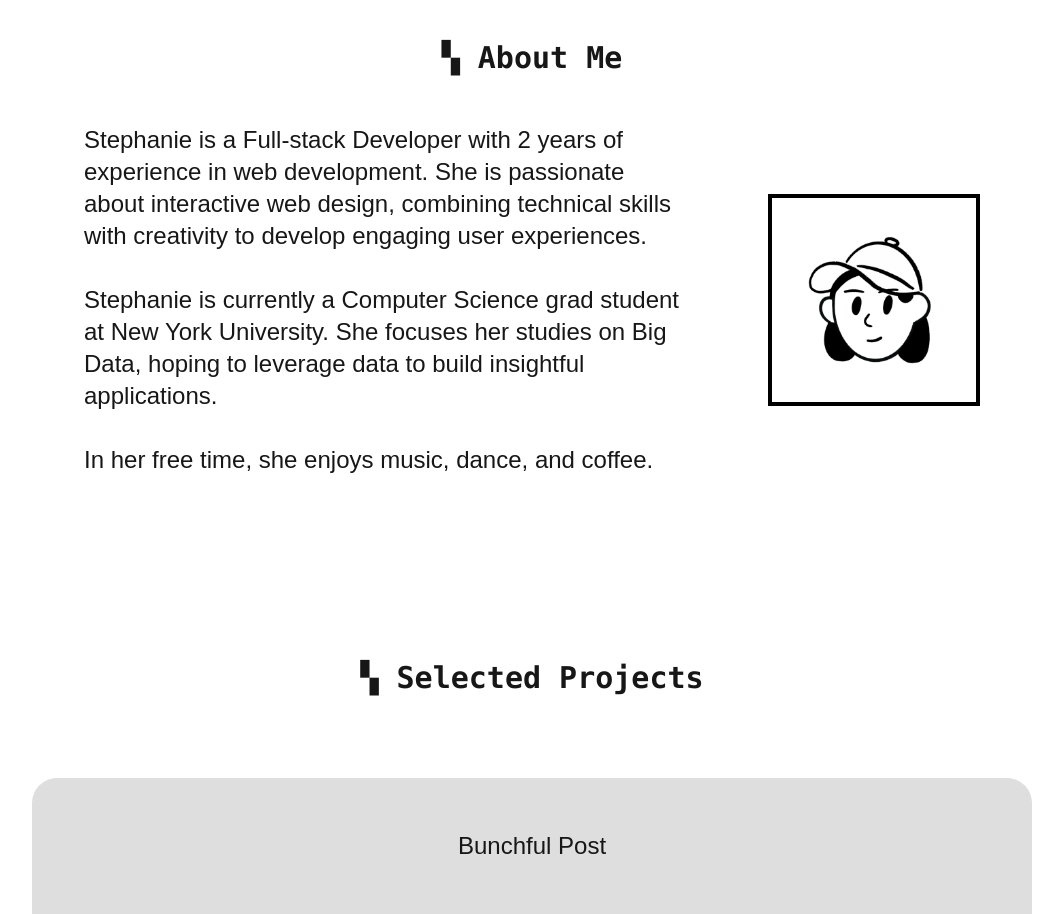
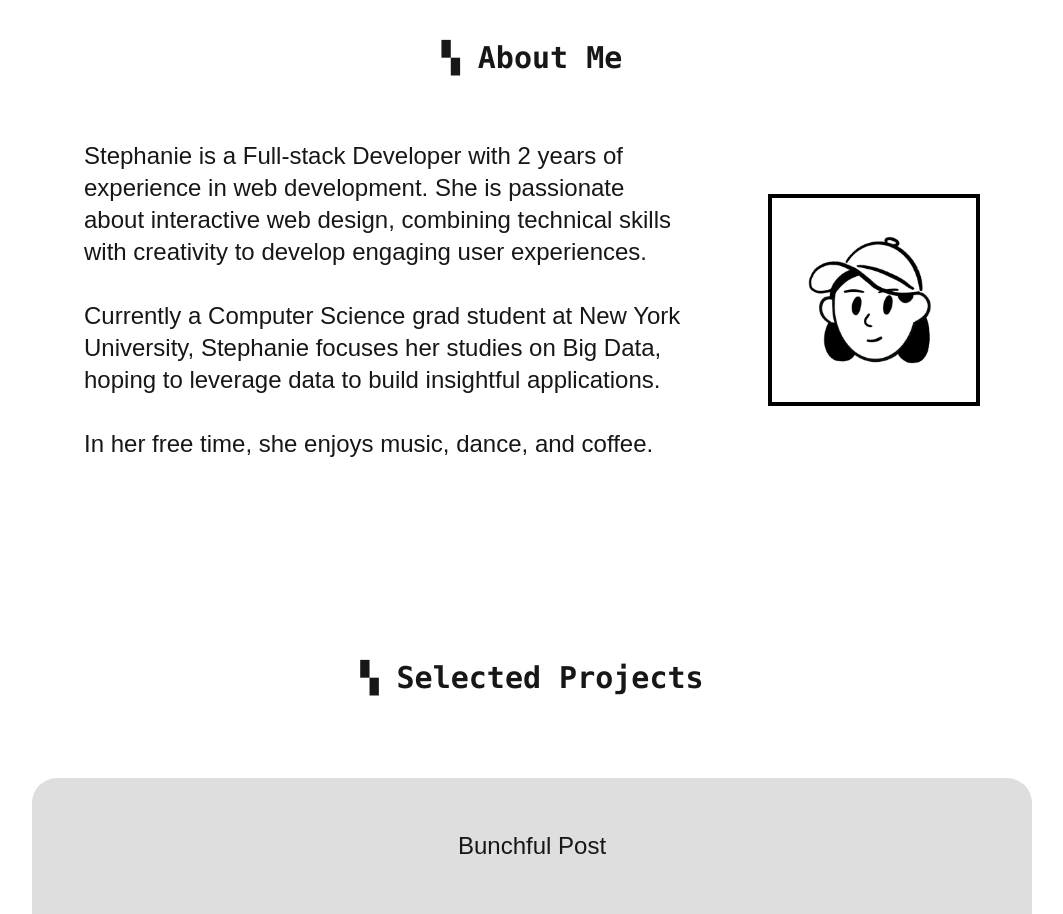
Before and after one commit to agustdmybae/portfolio, a Next.js app: page / in a window 1280 px wide. Shown: the part 920-1834 px from the top of the page, without its empty margins (108-1171 px from the left). Built offline with nearby package versions, Linux system fonts and the light colour scheme.

Commit message:
Update self-intro

```diff
--- a/app/page.tsx
+++ b/app/page.tsx
@@ -120,7 +120,7 @@ export default function Home() {
             Stephanie is a Full-stack Developer with 2 years of experience in web development. She is passionate about interactive web design, combining technical skills with creativity to develop engaging user experiences.
             <br />
             <br />
-            Stephanie is currently a Computer Science grad student at New York University. She focuses her studies on Big Data, hoping to leverage data to build insightful applications.
+            Currently a Computer Science grad student at New York University, Stephanie focuses her studies on Big Data, hoping to leverage data to build insightful applications.
             <br />
             <br />
             In her free time, she enjoys music, dance, and coffee.
```
